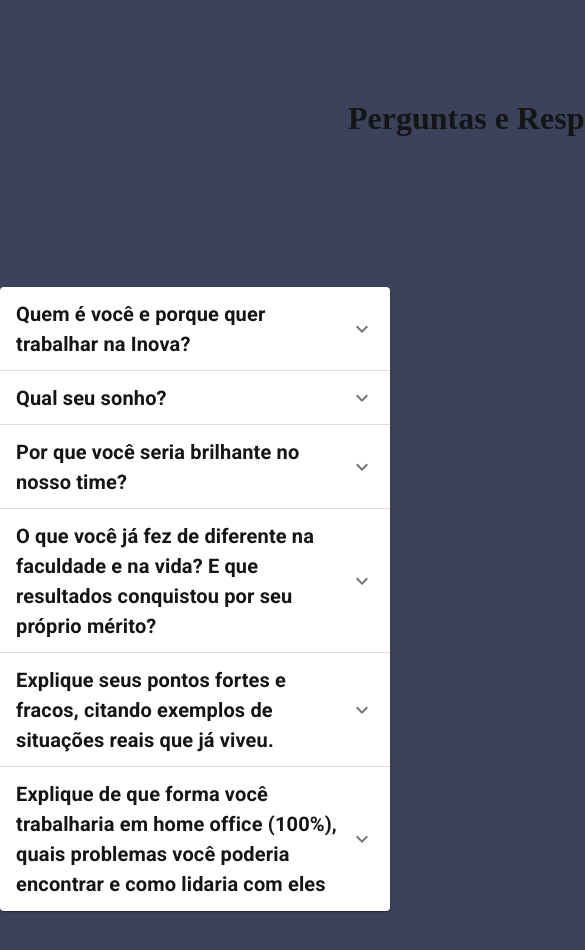
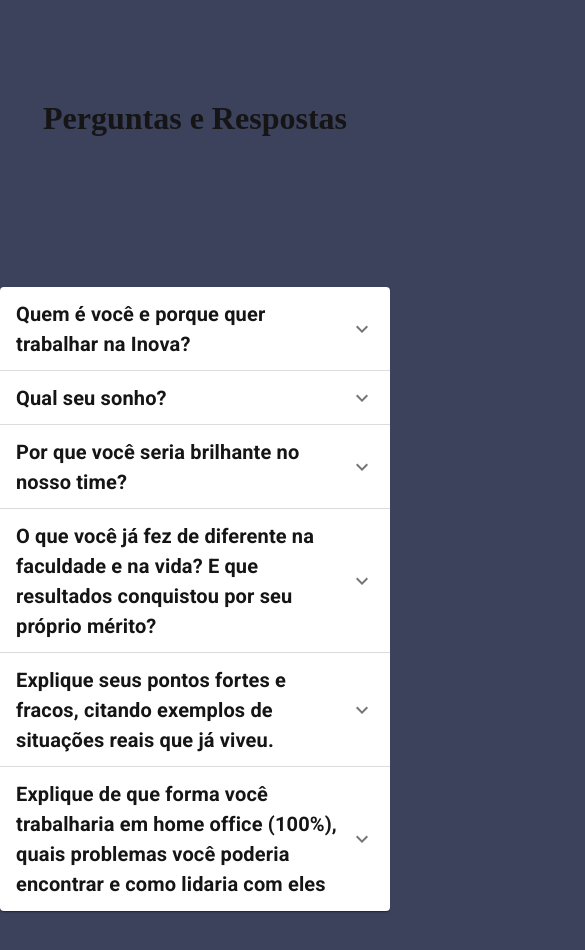
Before and after one commit to MatheusBueno111/job, a React (Vite) app: page / in a window 390 px wide. Shown: the top 950 px of the page, 585 px wide, since content can reach past the window. Built offline with nearby package versions, Linux system fonts and the light colour scheme.

Commit message:
FEAT: Adicionando responsividade

```diff
--- a/src/components/Header/styles.ts
+++ b/src/components/Header/styles.ts
@@ -3,13 +3,11 @@
 export const HeaderContainer = styled.header`
 
   margin: 6.25rem auto 6.25rem;
-  width: 52.5rem;
   height: fit-content;
-
+  width: 100%;
   text-align: center;
   color: #151515;
 
-  width: 1000px;
   align-items: center;
 
 
```
